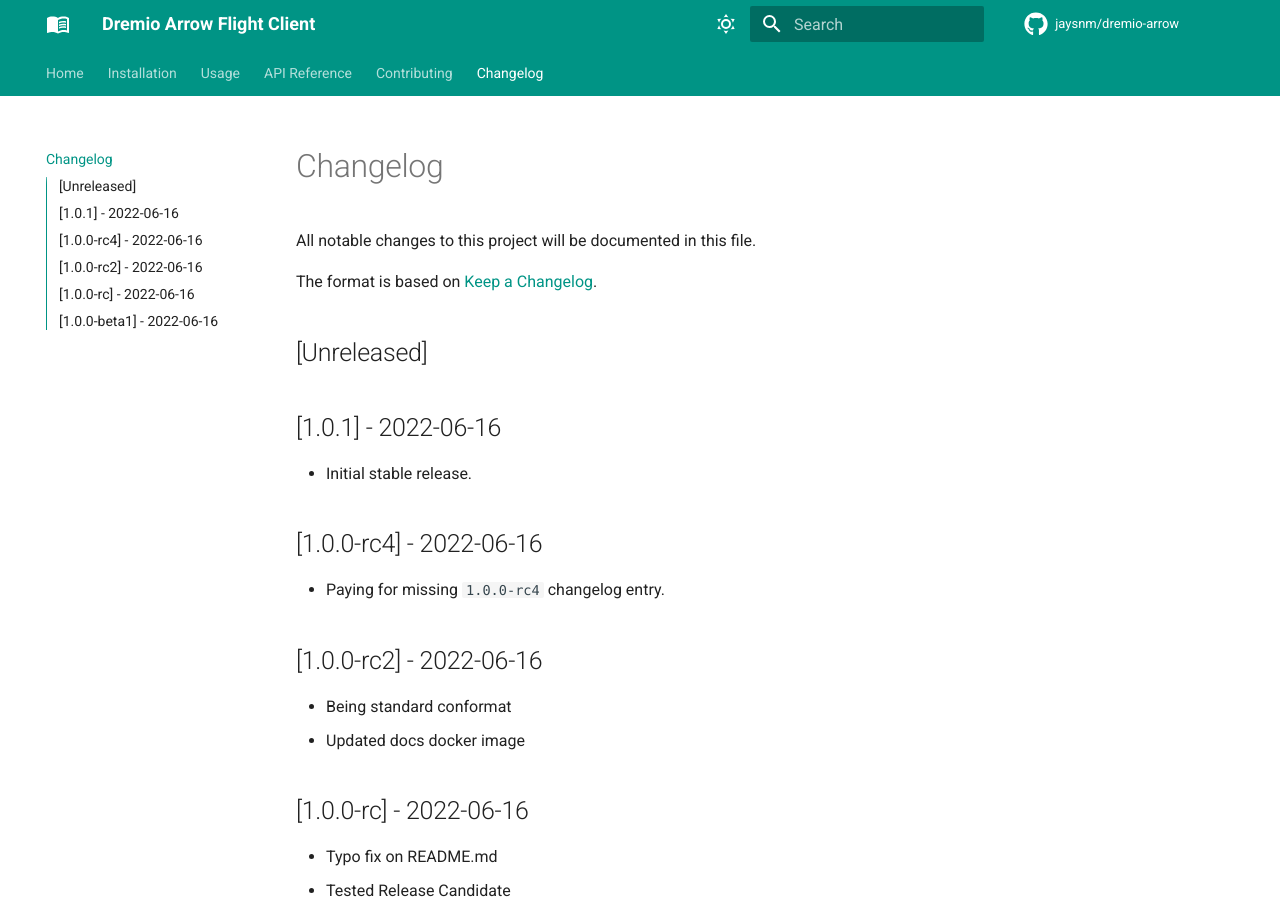
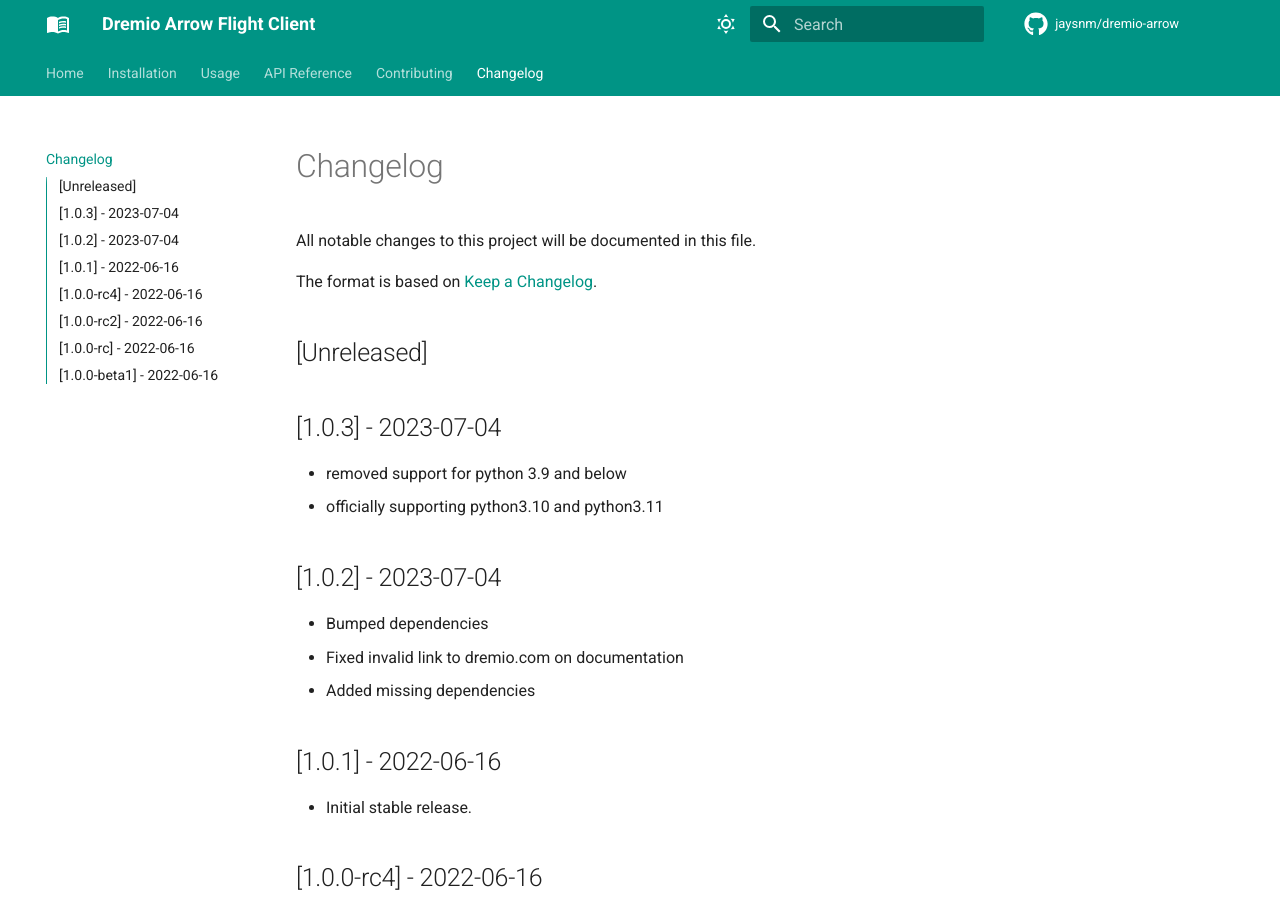
Before and after one commit to jaysnm/dremio-arrow, an MkDocs documentation site: the page built from docs/changelog.md, in a window 1280 px wide and 900 px high. Built offline with MkDocs 1.6.1 and Material for MkDocs 9.7.7, drawn with Linux system fonts in a browser that asks for light colours; some web fonts are replaced; comment, search, counter and statistics services are not loaded.

```diff
--- a/CHANGELOG.md
+++ b/CHANGELOG.md
@@ -4,6 +4,15 @@
 The format is based on [Keep a Changelog](https://keepachangelog.com/en/1.0.0/).
 
 ## [Unreleased]
+
+## [1.0.3] - 2023-07-04
+* removed support for python 3.9 and below
+* officially supporting python3.10 and python3.11
+
+## [1.0.2] - 2023-07-04
+* Bumped dependencies
+* Fixed invalid link to dremio.com on documentation
+* Added missing dependencies
 
 ## [1.0.1] - 2022-06-16
 * Initial stable release.
```
Also changed, not shown: README.md (+2 -2 lines), docs/index.md (+2 -2 lines).
